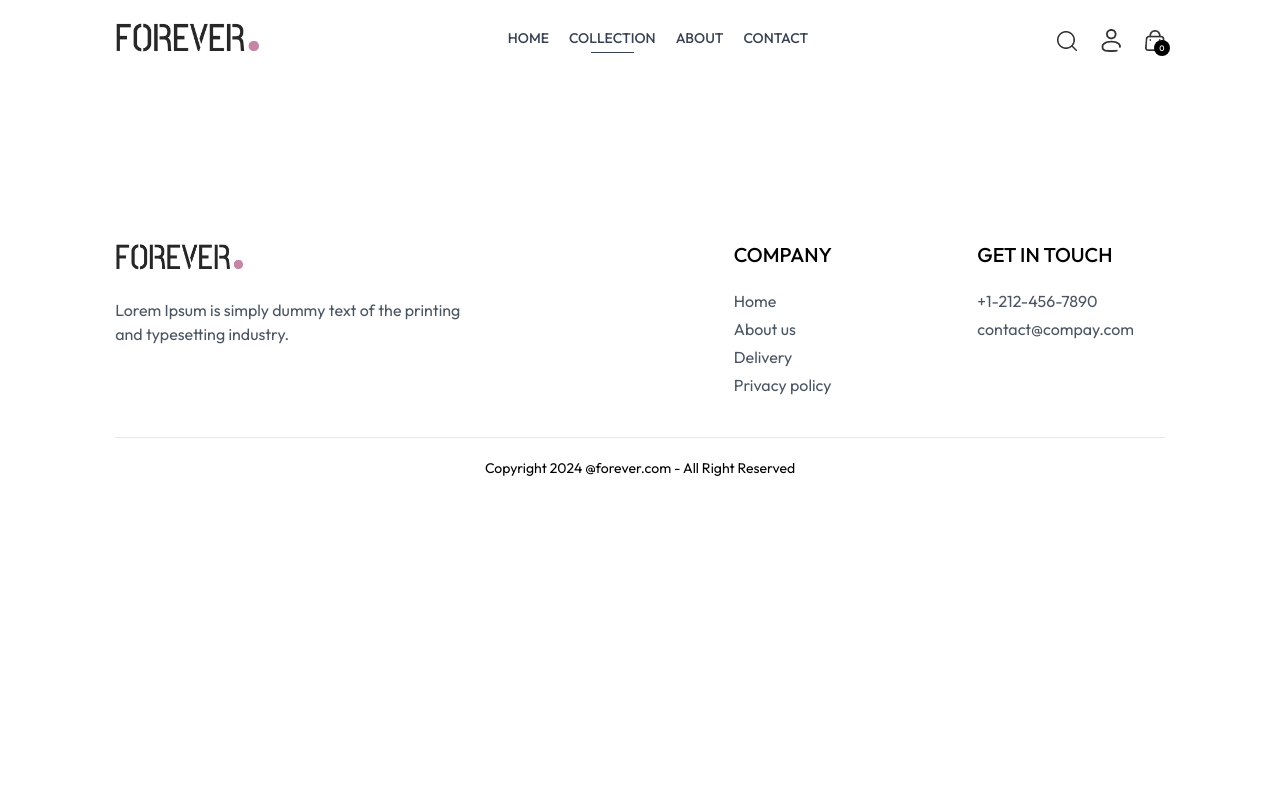
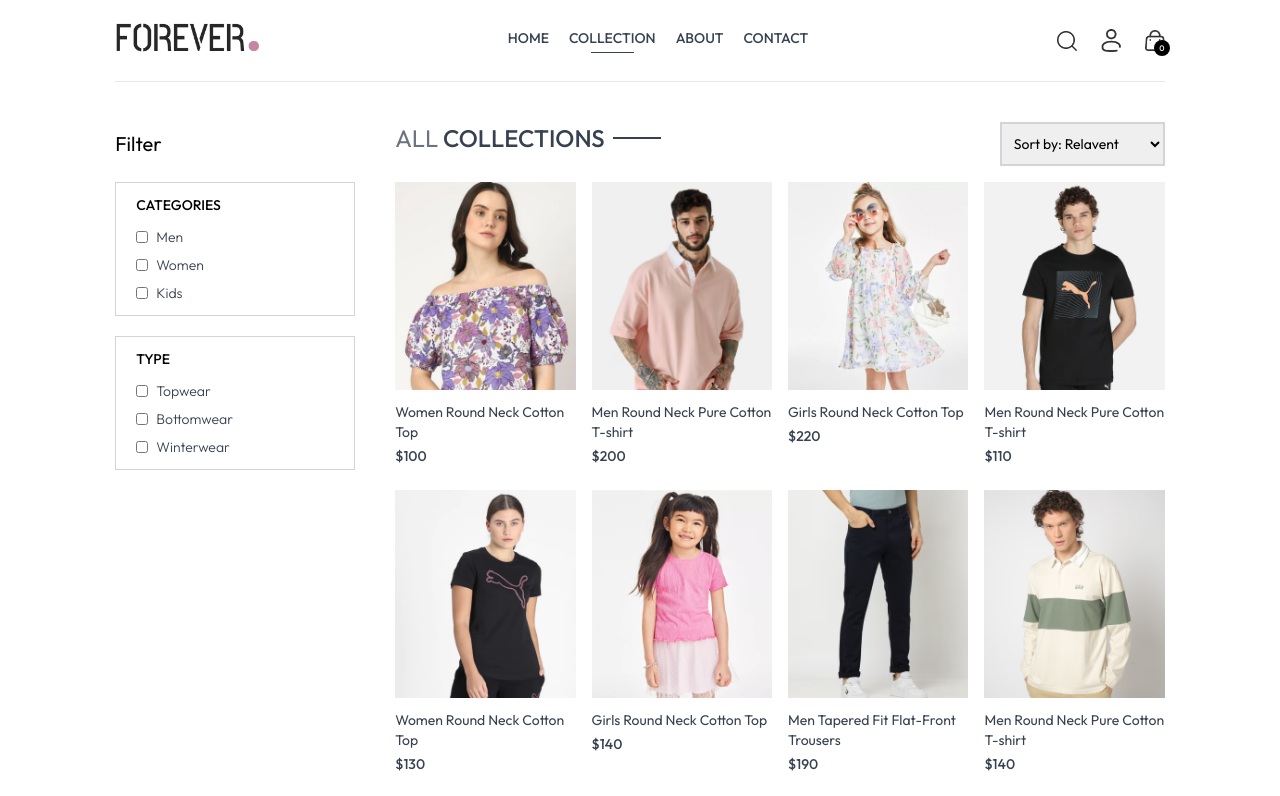
Before and after one commit to Mahrjose/Forever, a React (Vite) app in the folder frontend/: page /collection in a window 1280 px wide. Shown: the top 796 px of the page. Built offline with nearby package versions, Linux system fonts and the light colour scheme.

Commit message:
Add Collections Page

```diff
--- a/frontend/src/pages/Collection.jsx
+++ b/frontend/src/pages/Collection.jsx
@@ -1,11 +1,209 @@
-import React from 'react'
+import React, { useContext, useEffect, useState } from "react";
+import { ShopContext } from "../context/ShopContext";
+import { assets } from "../assets/frontend-assets/assets";
+import Title from "../components/Title";
+import ProductItem from "../components/ProductItem";
 
 const Collection = () => {
+  const { products } = useContext(ShopContext);
+  const [showFilter, setShowFilter] = useState(false);
+  const [filterProducts, setFilterProducts] = useState([]);
+  const [category, setCategory] = useState([]);
+  const [subCategory, setSubCategory] = useState([]);
+  const [sortType, setSortType] = useState("relavent");
+
+  // Filtering Functions & Logics
+  const toogleCategory = (event) => {
+    if (category.includes(event.target.value)) {
+      setCategory((prev) => prev.filter((item) => item !== event.target.value));
+    } else {
+      setCategory((prev) => [...prev, event.target.value]);
+    }
+  };
+
+  const toogleSubCategory = (event) => {
+    if (subCategory.includes(event.target.value)) {
+      setSubCategory((prev) =>
+        prev.filter((item) => item !== event.target.value)
+      );
+    } else {
+      setSubCategory((prev) => [...prev, event.target.value]);
+    }
+  };
+
+  const applyFilter = () => {
+    let productsCopy = products.slice();
+
+    if (category.length > 0) {
+      productsCopy = productsCopy.filter((item) =>
+        category.includes(item.category)
+      );
+    }
+
+    if (subCategory.length > 0) {
+      productsCopy = productsCopy.filter((item) =>
+        subCategory.includes(item.subCategory)
+      );
+    }
+
+    setFilterProducts(productsCopy);
+  };
+
+  // Sorting Functions & Logics
+  const sortProduct = () => {
+    let filterProductsCopy = filterProducts.slice();
+
+    switch (sortType) {
+      case "low-high":
+        setFilterProducts(
+          filterProductsCopy.sort(
+            (item_1, item_2) => item_1.price - item_2.price
+          )
+        );
+        break;
+      case "high-low":
+        setFilterProducts(
+          filterProductsCopy.sort(
+            (item_1, item_2) => item_2.price - item_1.price
+          )
+        );
+        break;
+
+      default:
+        applyFilter();
+        break;
+    }
+  };
+
+  useEffect(() => {
+    applyFilter();
+  }, [category, subCategory]);
+
+  useEffect(() => {
+    sortProduct();
+  }, [sortType]);
+
   return (
-    <div>
+    <div className="flex flex-col sm:flex-row gap-1 sm:gap-10 pt-10 border-t">
+      {/* Fileter Options */}
+      <div className="min-w-60">
+        <p
+          onClick={() => setShowFilter(!showFilter)}
+          className="my-2 text-xl flex items-center cursor-pointer gap-2"
+        >
+          Filter
+          <img
+            className={`h-3 sm:hidden ${showFilter ? "rotate-90" : ""}`}
+            src={assets.dropdown_icon}
+            alt=""
+          />
+        </p>
 
+        {/* Category Filter */}
+        <div
+          className={`border border-gray-300 pl-5 py-3 mt-6 sm:block ${
+            showFilter ? "" : "hidden"
+          }`}
+        >
+          <p className="mb-3 text-sm font-medium">CATEGORIES</p>
+          <div className="flex flex-col gap-2 text-sm font-light text-gray-700">
+            <p className="flex gap-2">
+              <input
+                className="w-3"
+                type="checkbox"
+                value={"Men"}
+                onChange={toogleCategory}
+              />{" "}
+              Men
+            </p>
+            <p className="flex gap-2">
+              <input
+                className="w-3"
+                type="checkbox"
+                value={"Women"}
+                onChange={toogleCategory}
+              />{" "}
+              Women
+            </p>
+            <p className="flex gap-2">
+              <input
+                className="w-3"
+                type="checkbox"
+                value={"Kids"}
+                onChange={toogleCategory}
+              />{" "}
+              Kids
+            </p>
+          </div>
+        </div>
+        {/* Sub-Category Filter */}
+        <div
+          className={`border border-gray-300 pl-5 py-3 my-5 sm:block ${
+            showFilter ? "" : "hidden"
+          }`}
+        >
+          <p className="mb-3 text-sm font-medium">TYPE</p>
+          <div className="flex flex-col gap-2 text-sm font-light text-gray-700">
+            <p className="flex gap-2">
+              <input
+                className="w-3"
+                type="checkbox"
+                value={"Topwear"}
+                onChange={toogleSubCategory}
+              />{" "}
+              Topwear
+            </p>
+            <p className="flex gap-2">
+              <input
+                className="w-3"
+                type="checkbox"
+                value={"Bottomwear"}
+                onChange={toogleSubCategory}
+              />{" "}
+              Bottomwear
+            </p>
+            <p className="flex gap-2">
+              <input
+                className="w-3"
+                type="checkbox"
+                value={"Winterwear"}
+                onChange={toogleSubCategory}
+              />{" "}
+              Winterwear
+            </p>
+          </div>
+        </div>
+      </div>
+
+      {/* Right Side */}
+      <div className="flex-1">
+        <div className="flex justify-between text-base sm:text-2xl mb-4">
+          <Title text1={"ALL"} text2={"COLLECTIONS"} />
+          {/* Product Sort */}
+          <select
+            onChange={(event) => setSortType(event.target.value)}
+            className="border-2 border-gray-300 text-sm px-2"
+          >
+            <option value="relavent">Sort by: Relavent</option>
+            <option value="low-high">Sort by: Low to High</option>
+            <option value="high-low">Sort by: High to Low</option>
+          </select>
+        </div>
+        {/* Map Products */}
+        <div className="grid grid-cols-2 md:grid-cols-3 lg:grid-cols-4 gap-4 gap-y-6">
+          {filterProducts.map((item, index) => (
+            <ProductItem
+              key={index}
+              id={item._id}
+              name={item.name}
+              image={item.image}
+              price={item.price}
+            />
+          ))}
+        </div>
+      </div>
     </div>
-  )
-}
+  );
+};
 
-export default Collection
+export default Collection;
```
